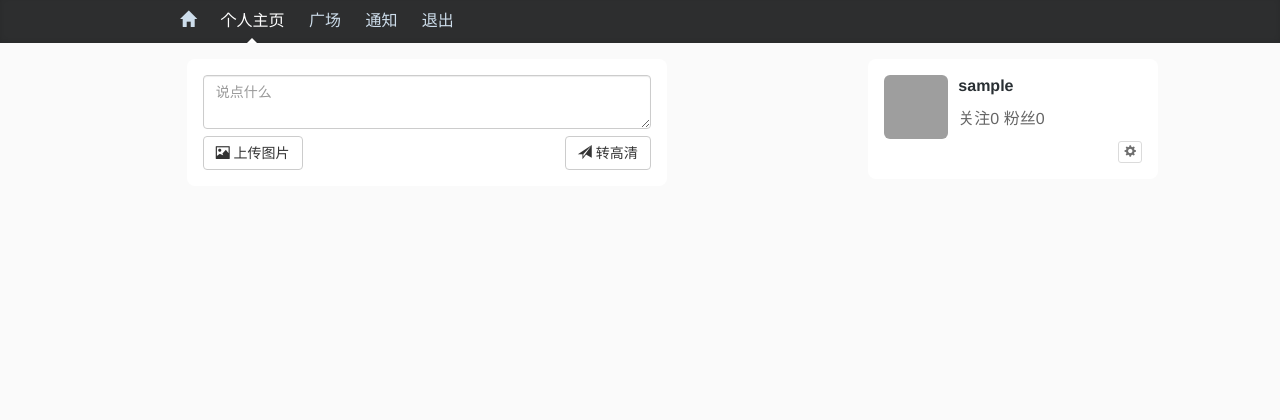
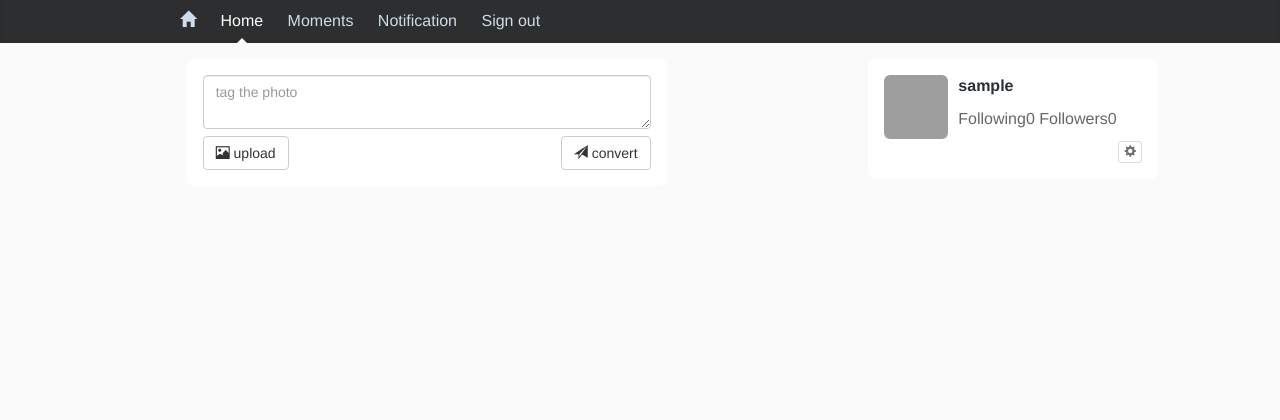
Before and after one commit to MingwangLin/image_super_resolution, a Flask app: a page that uses app/templates/timeline_bs.html in a window 1280 px wide. Shown: the top 420 px of the page. Run offline with Flask 2, Linux system fonts and the light colour scheme; the visitor is signed in with stand-in values (Sample User, id 1); data comes from the database, SQL or seed files in the repository; data that the repository does not hold is empty; parts of the project's set-up code (start-up, migrations or seed data) failed here and were passed over; some libraries are stand-ins or nearby versions; grey boxes are pictures that could not be loaded.

Commit message:
change text of web page to english

```diff
--- a/app/templates/timeline_bs.html
+++ b/app/templates/timeline_bs.html
@@ -43,10 +43,10 @@
         <nav class="blog-nav">
             <a class="blog-nav-item glyphicon glyphicon-home" id="id-a-mypage"
                href="/timeline/{{visitor.username}}"></a>
-            <a class="blog-nav-item" id="id-a-mytweets" href="#">个人主页</a>
-            <a class="blog-nav-item" id="id-a-followedtweets" href="#">广场</a>
-            <a class="blog-nav-item" id="id-a-notifications" href="#">通知</a>
-            <a class="blog-nav-item" href="/signout">退出</a>
+            <a class="blog-nav-item" id="id-a-mytweets" href="#">Home</a>
+            <a class="blog-nav-item" id="id-a-followedtweets" href="#">Moments</a>
+            <a class="blog-nav-item" id="id-a-notifications" href="#">Notification</a>
+            <a class="blog-nav-item" href="/signout">Sign out</a>
         </nav>
     </div>
 </div>
@@ -65,16 +65,16 @@
                     <div id="id-div-inputarea" class="tweetbox clearfix">
                         {% if host is not none and host.username == visitor.username %}
                         <textarea name="content" id="id-text-content" class="form-control"
-                                  placeholder="说点什么"></textarea>
+                                  placeholder="tag the photo"></textarea>
                         <button class="btn btn-default pull-right" id="id-button-addtweet">
                     <span class="glyphicon glyphicon-send" aria-hidden="true">
                     </span>
-                            转高清
+                            convert
                         </button>
                         <button class="btn btn-default pull-left" id="id-button-addpicture">
                     <span class="glyphicon glyphicon-picture" aria-hidden="true">
                     </span>
-                            上传图片
+                            upload
                         </button>
                         {% endif %}
                         <div id="id-div-picturearea"></div>
@@ -123,12 +123,12 @@
                     </div>
                     <div class="media-body">
                         <span class="font-tweet-name">{{host.username}}</span>
-                        </p>关注{{host.followed.count()}} 粉丝{{host.followers.count()}}</p>
+                        </p>Following{{host.followed.count()}} Followers{{host.followers.count()}}</p>
                         {% if host.username != visitor.username and not visitor.is_following(host) %}
-                        <a href="/follow/{{host.id}}">点击关注</a>
+                        <a href="/follow/{{host.id}}">Follow</a>
                         {% elif host.username != visitor.username and visitor.is_following(host) %}
                         <p>
-                            <a href="/unfollow/{{host.id}}">取消关注</a>
+                            <a href="/unfollow/{{host.id}}">Unfollow</a>
                         </p>
                         {% endif %}
                         {% if host.username == visitor.username %}
@@ -142,10 +142,10 @@
 
             {% if host.username == visitor.username %}
             <div class="file-wrapper tweetbox" style="display: none;">
-                <p class="text-center font-bold">更换头像</p>
+                <p class="text-center font-bold">change profile photo</p>
                 <hr/>
                 <input id="id-input-file" type="file">
-                <button class="btn btn-default btn-xs" id="id-button-upload-avatar">提交</button>
+                <button class="btn btn-default btn-xs" id="id-button-upload-avatar">submit</button>
             </div>
             {% endif %}
         </div><!-- /.blog-sidebar -->
```
